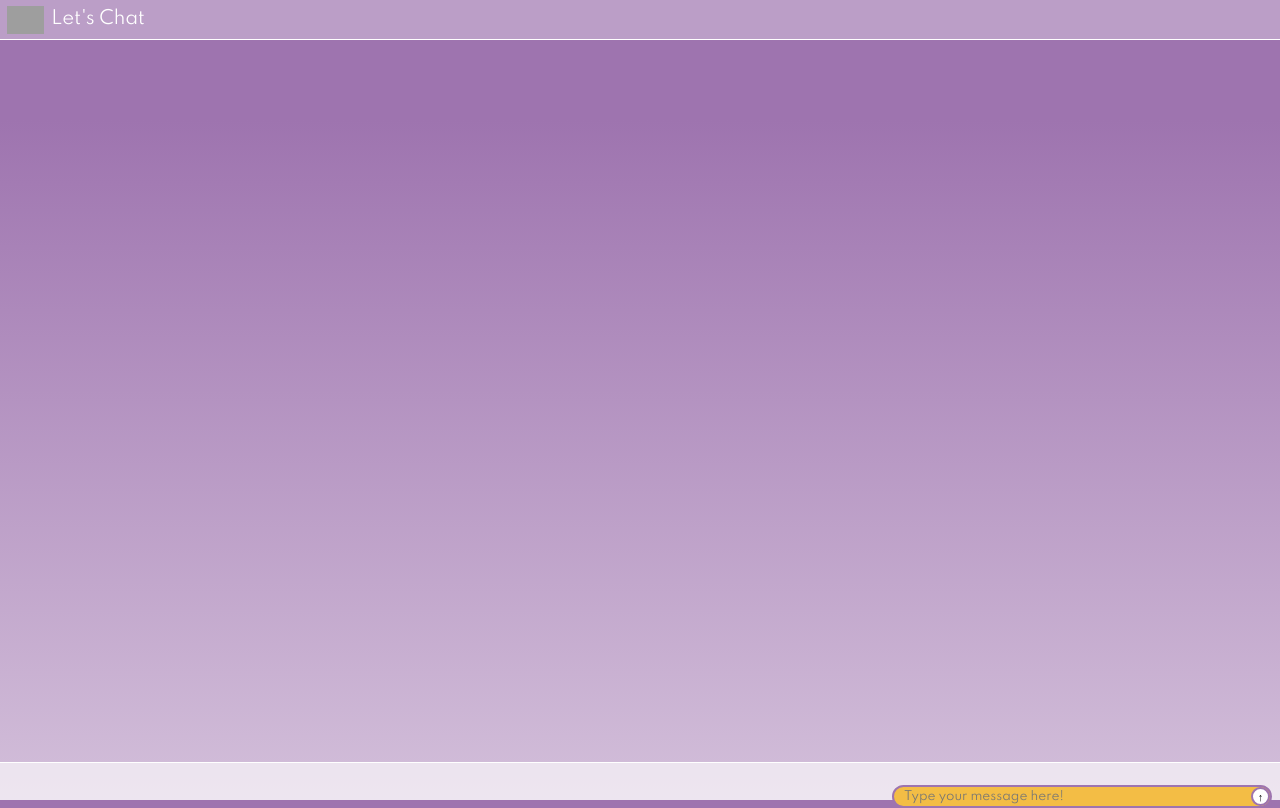
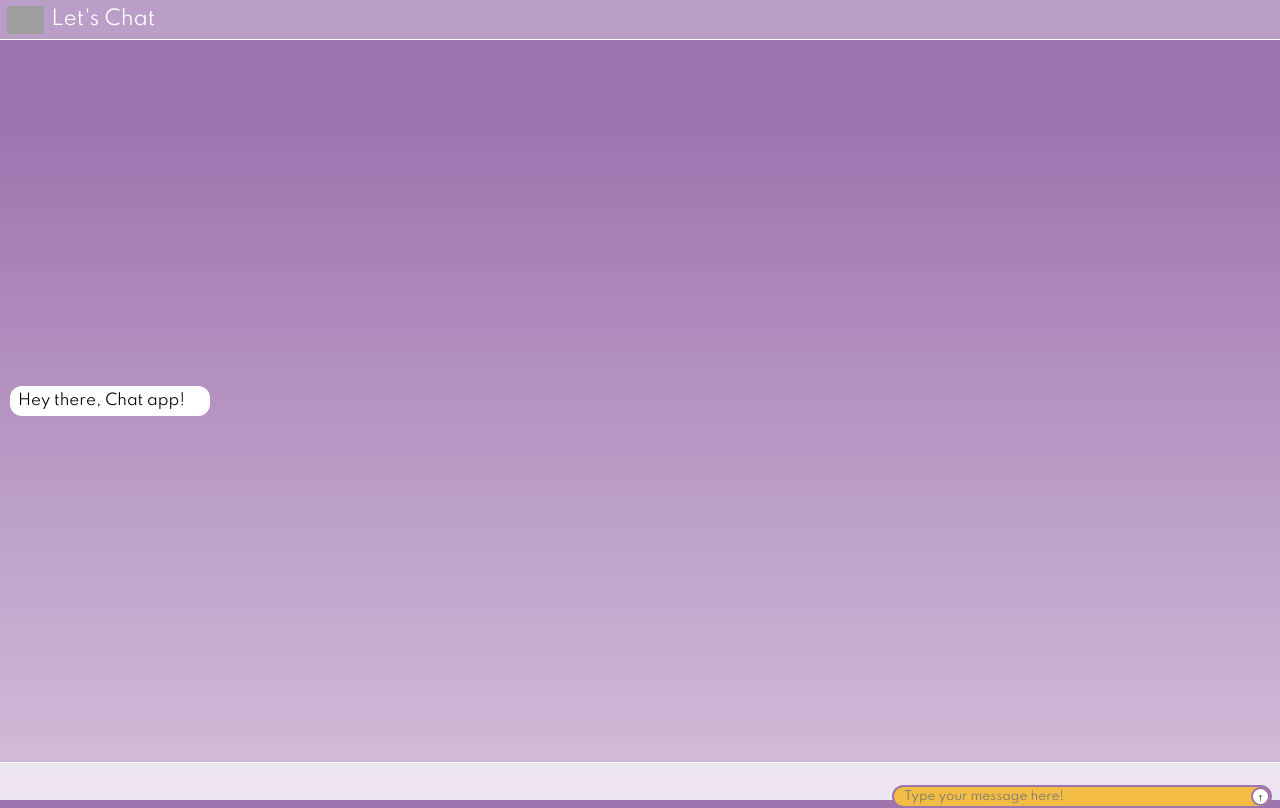
Before and after one commit to saragustafson/chatapp, a React (Create React App) app: page / in a window 1280 px wide. Built offline with nearby package versions, Linux system fonts and the light colour scheme; grey boxes are pictures that could not be loaded.

Commit message:
assignment 2 commit

```diff
--- a/src/App.css
+++ b/src/App.css
@@ -10,7 +10,7 @@ html, #root{
 
 body{
   font-family: 'Spartan', sans-serif;
-  font-size: 18px;
+  font-size: 20px;
   height:100%;
   width:100%;
   display:flex;
@@ -79,3 +79,18 @@ footer button{
     align-items:center;
     justify-content:center;
 }
+
+div.msg{
+  background: white;
+  border-style:none;
+  height:30px;
+  width:200px;
+  margin-left:10px;
+  border-radius:12px;
+  color:black;
+  display:flex;
+  align-items:center;
+  justify-content:flex-start;
+  padding-left:8px;
+  font-size:15px;
+}
--- a/src/App.js
+++ b/src/App.js
@@ -1,6 +1,7 @@
-import React from 'react';
+import React, {useState} from 'react';
 import './App.css';
 import Footer from './footer'
+import Message from './message'
 
 function App() {
   return (
@@ -13,6 +14,8 @@ function App() {
           href="https://fonts.googleapis.com/css?family=Spartan"/>
     </header>
 
+    <Message />
+
     <Footer />
 
     </main>
--- /dev/null
+++ b/src/message.js
@@ -0,0 +1,11 @@
+import React from 'react'
+
+function Message(){
+    return(
+        <div class="msg">
+            Hey there, Chat app!
+        </div>
+    )
+}
+
+export default Message
```
